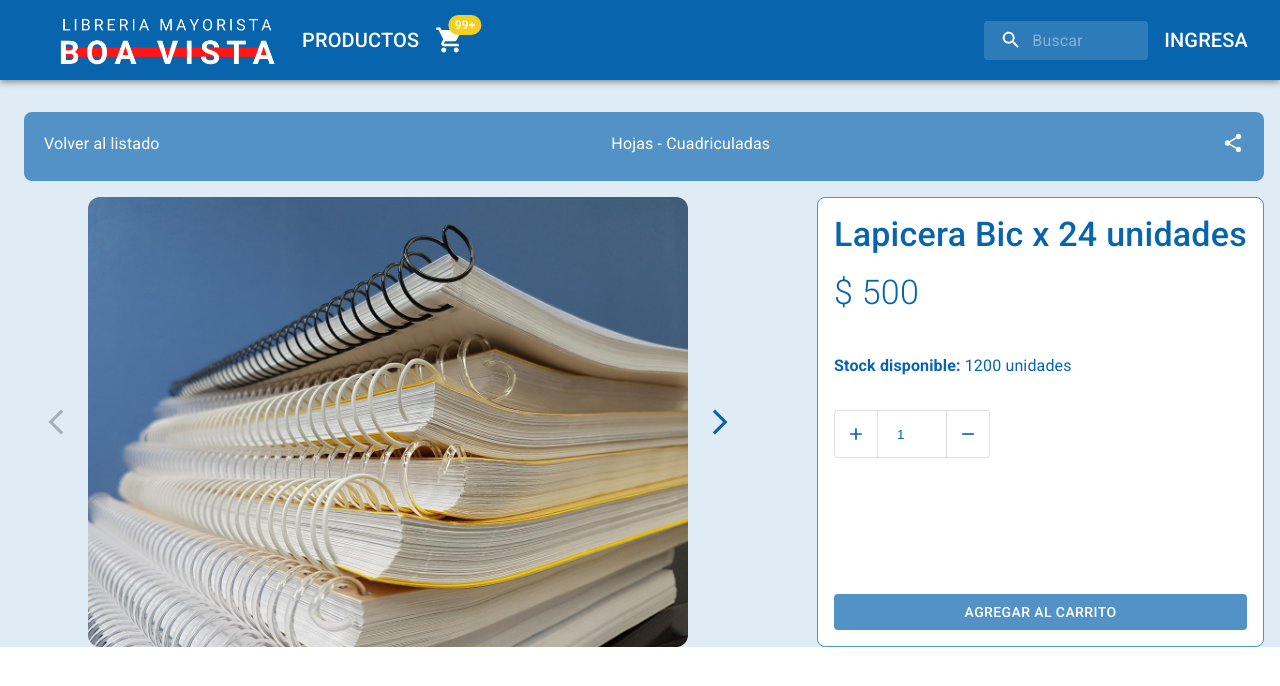
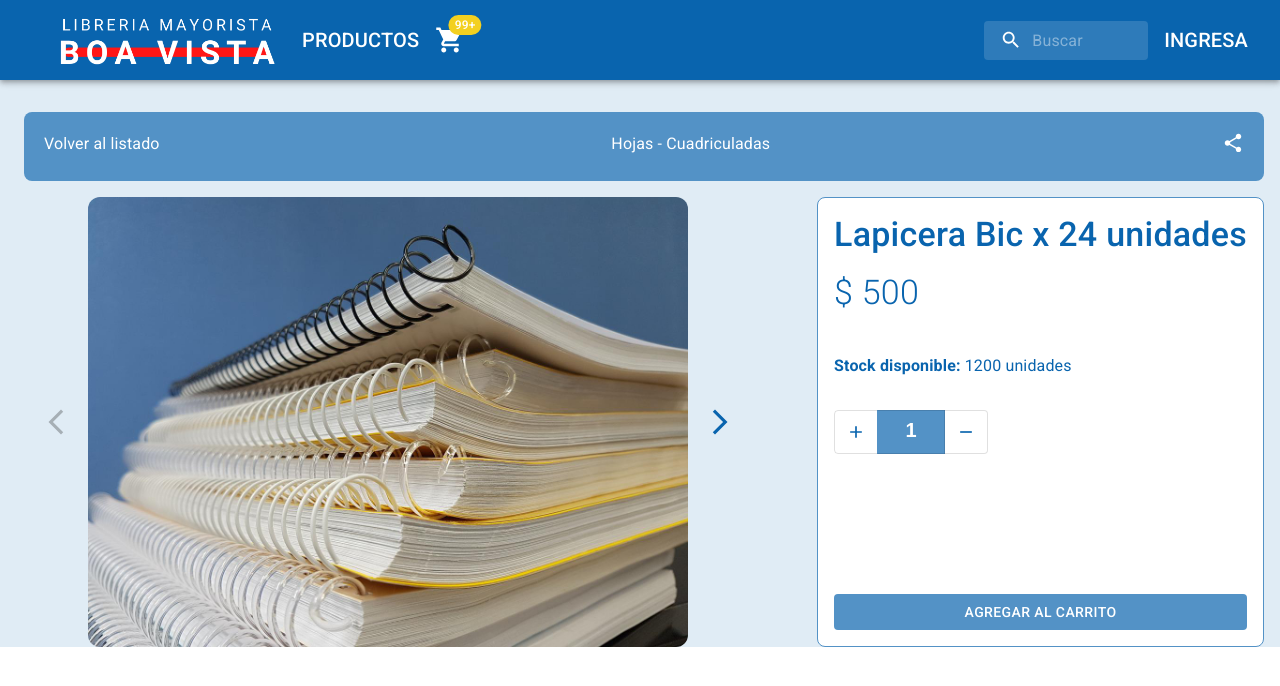
Before and after one commit to christianmxfantin/boavista-shop, a React (Create React App) app in the folder client/: page /products/1 in a window 1280 px wide. Shown: the top 686 px of the page. Built offline with nearby package versions, Linux system fonts and the light colour scheme.

Commit message:
Fix bug in Checkout components

```diff
--- a/client/src/components/checkout/Billing/Billing.jsx
+++ b/client/src/components/checkout/Billing/Billing.jsx
@@ -54,8 +54,9 @@ const Billing = ({ formType, isButtonDisabled }) => {
   useEffect(() => {
     if (formType === "shipping") {
       setEditCheckoutMode(true);
+      isButtonDisabled(true);
     }
-  }, [formType]);
+  }, [formType, isButtonDisabled]);
 
   const handleCheckoutEdit = () => {
     setEditCheckoutMode(true);
--- a/client/src/components/checkout/CartItem/CartItem.jsx
+++ b/client/src/components/checkout/CartItem/CartItem.jsx
@@ -44,7 +44,7 @@ const CartItem = ({ data, color }) => {
         </CartItemPriceContainer>
       </CartItemData>
       <CartItemButtons>
-        <NumericInput type="center" />
+        <NumericInput type="center" total={999} />
         <Icon name="Delete-Data" size={50} color={theme.palette.error[500]} />
       </CartItemButtons>
     </CartItemContainer>
--- a/client/src/components/checkout/Payment/PaymentDetails/PaymentDetails.jsx
+++ b/client/src/components/checkout/Payment/PaymentDetails/PaymentDetails.jsx
@@ -1,4 +1,4 @@
-import { useRef, useState } from "react";
+import { useEffect, useRef, useState } from "react";
 import { useTheme } from "@emotion/react";
 import ButtonsContainer from "../../../layout/ButtonsContainer/ButtonsContainer";
 import {
@@ -28,6 +28,12 @@ const PaymentDetails = ({ formType, isButtonDisabled }) => {
   const cardNameValue = useRef("");
   const [showMyCards, setShowMyCards] = useState(false);
   const [cardType, setCardType] = useState("");
+
+  useEffect(() => {
+    if (formType === "payment") {
+      isButtonDisabled(true);
+    }
+  }, [formType, isButtonDisabled]);
 
   const {
     register,
--- a/client/src/components/layout/CardAddress/CardAddress.jsx
+++ b/client/src/components/layout/CardAddress/CardAddress.jsx
@@ -71,19 +71,19 @@ const CardAddress = ({ formType, itemType, isButtonDisabled }) => {
         {itemType === "address"
           ? myAddress.map((address) => (
               <CardAddressItem
+                data={address}
                 formType={formType}
                 key={address.id}
                 itemType={itemType}
-                data={address}
                 isButtonDisabled={isButtonDisabled}
               />
             ))
           : myCards.map((card) => (
               <CardAddressItem
+                data={card}
                 formType={formType}
                 key={card.id}
                 itemType={itemType}
-                data={card}
                 isButtonDisabled={isButtonDisabled}
               />
             ))}
--- a/client/src/components/layout/CardAddressItem/CardAddressItem.jsx
+++ b/client/src/components/layout/CardAddressItem/CardAddressItem.jsx
@@ -11,7 +11,7 @@ import {
 } from "./CardAddressItem.styles";
 import { Checkbox, FormControlLabel } from "@mui/material";
 
-const CardAddressItem = ({ formType, itemType, isButtonDisabled, data }) => {
+const CardAddressItem = ({ data, formType, itemType, isButtonDisabled }) => {
   const theme = useTheme();
   const [isHover, setIsHover] = useState(false);
   const [isSelected, setIsSelected] = useState(false);
--- a/client/src/components/layout/NumericInput/NumericInput.jsx
+++ b/client/src/components/layout/NumericInput/NumericInput.jsx
@@ -11,7 +11,6 @@ import { Icon } from "../../ui/Icon";
 
 const NumericInput = ({ type, total }) => {
   const theme = useTheme();
-
   const [count, setCount] = useState(1);
 
   const handleIncrement = () => {
@@ -38,15 +37,28 @@ const NumericInput = ({ type, total }) => {
       <AddButton value="left" onClick={handleIncrement}>
         <Icon name="Add" size={20} color={theme.palette.primary[500]} />
       </AddButton>
-      <ToggleButton value="center">
-        <Quantity>
+      <ToggleButton
+        value="center"
+        sx={{
+          padding: theme.spacing(1),
+          backgroundColor: theme.palette.primary[300],
+          "&:hover": {
+            backgroundColor: theme.palette.primary[300],
+          },
+        }}
+      >
+        <Quantity sx={{}}>
           <input
             value={count}
             onChange={handleInputChange}
             style={{
-              width: "30px",
+              width: "50px",
+              textAlign: "center",
               border: "none",
-              color: theme.palette.primary[500],
+              fontSize: theme.spacing(2.5),
+              fontWeight: "bold",
+              backgroundColor: theme.palette.primary[300],
+              color: theme.palette.secondary.A100,
             }}
           />
         </Quantity>
--- a/client/src/components/layout/NumericInput/NumericInput.styles.jsx
+++ b/client/src/components/layout/NumericInput/NumericInput.styles.jsx
@@ -10,7 +10,7 @@ export const AddButton = styled(ToggleButton)(({ theme }) => ({
 }));
 
 export const Quantity = styled(Box)(({ theme }) => ({
-  padding: theme.spacing(0, 1, 0, 1), //8px
+  // padding: theme.spacing(0, 1, 0, 1), //8px
   color: theme.palette.primary[500],
 }));
 
```
